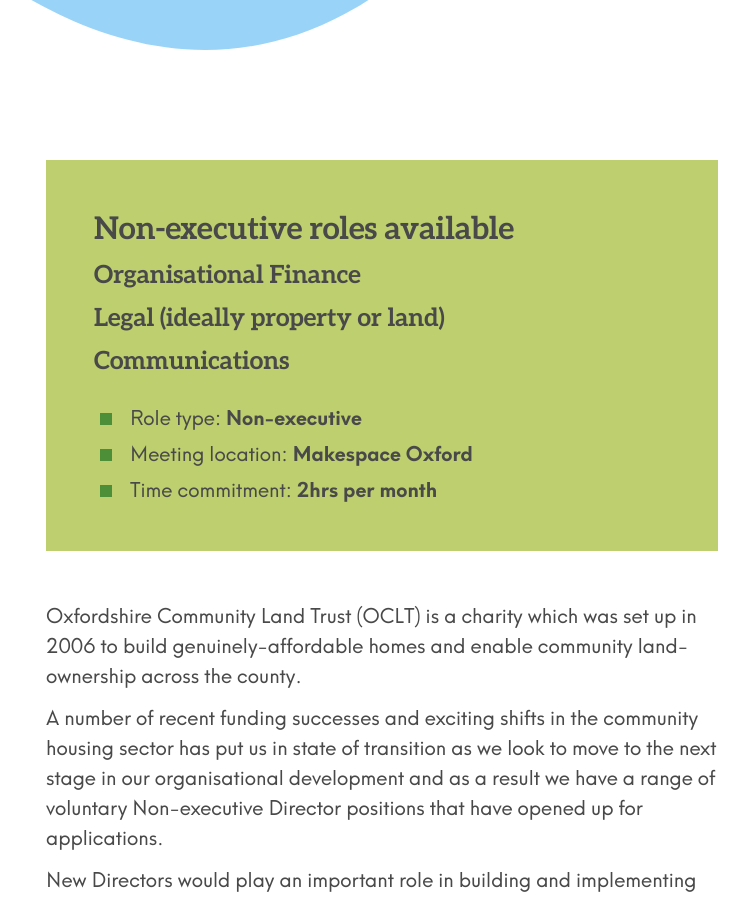
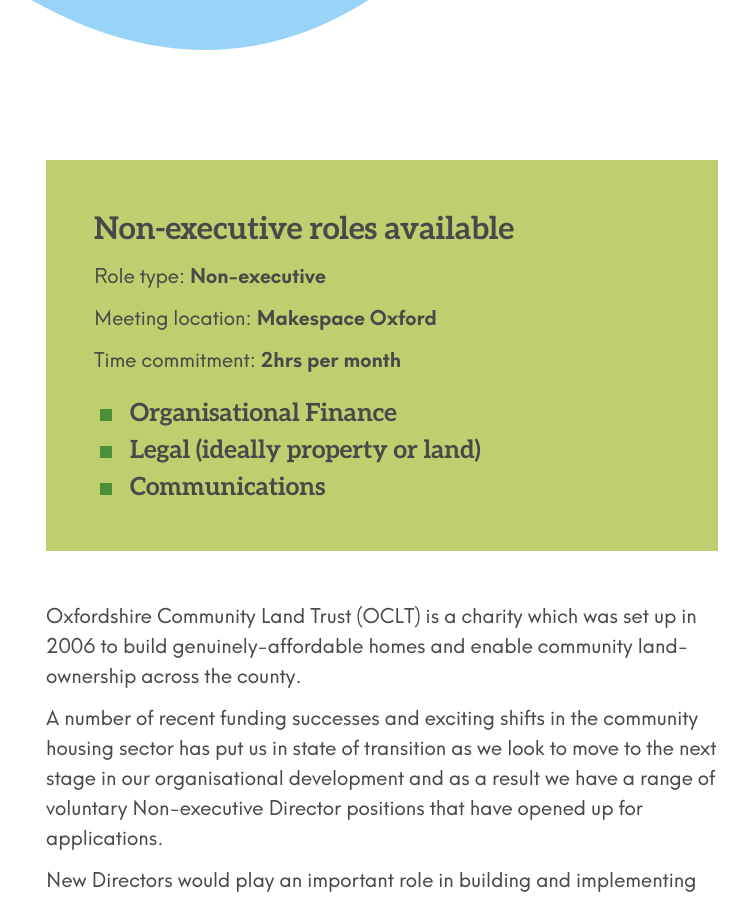
Before and after one commit to johnpuddephatt/oclt, a Jekyll site: the page built from _pages/apply-to-join-the-board.md, in a window 1280 px wide and 900 px high, scrolled down 495 px. Shown: the whole window, without its empty margins (258-1007 px from the left). Built offline with Jekyll 4.4.1, drawn with Linux system fonts in a browser that asks for light colours.

```diff
--- a/_pages/apply-to-join-the-board.md
+++ b/_pages/apply-to-join-the-board.md
@@ -6,18 +6,18 @@ subtitle: Applications now open for a range of roles on the OCLT board
 ---
 <div class="pullout-box">
 <h2>Non-executive roles available</h2>
-<h5>Organisational Finance</h5>
-<h5>Legal (ideally property or land)</h5>
-<h5>Communications</h5>
+<p>Role type: <b>Non-executive</b></p>
+<p>Meeting location: <b>Makespace Oxford</b></p>
+<p>Time commitment: <b>2hrs per month</b></p>
 <ul>
 <li>
-Role type: <b>Non-executive</b>
+<h5>Organisational Finance</h5>
 </li>
 <li>
-Meeting location: <b>Makespace Oxford</b>
+<h5>Legal (ideally property or land)</h5>
 </li>
 <li>
-Time commitment: <b>2hrs per month</b>
+<h5>Communications</h5>
 </li>
 </ul>
 </div>
```
